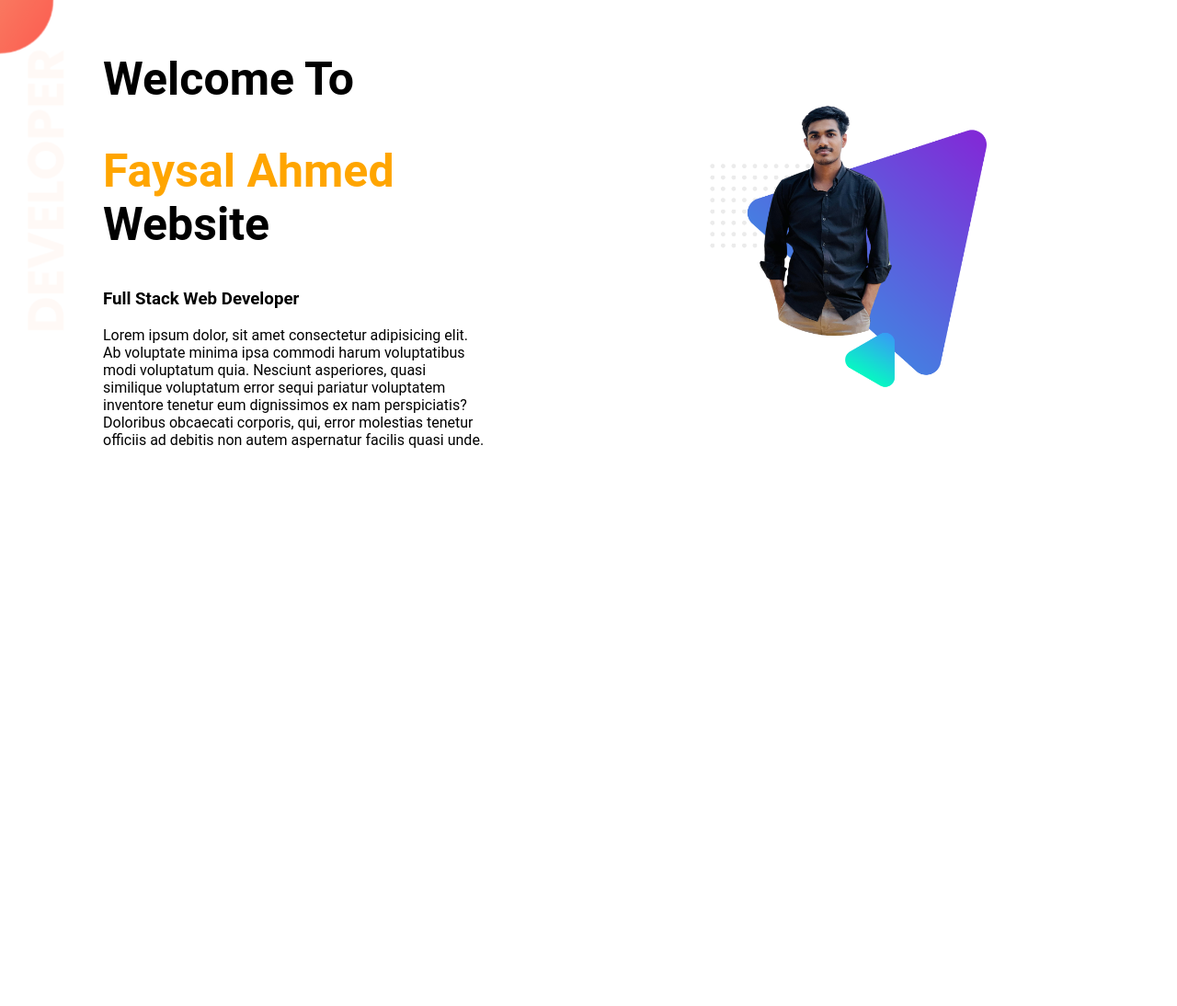
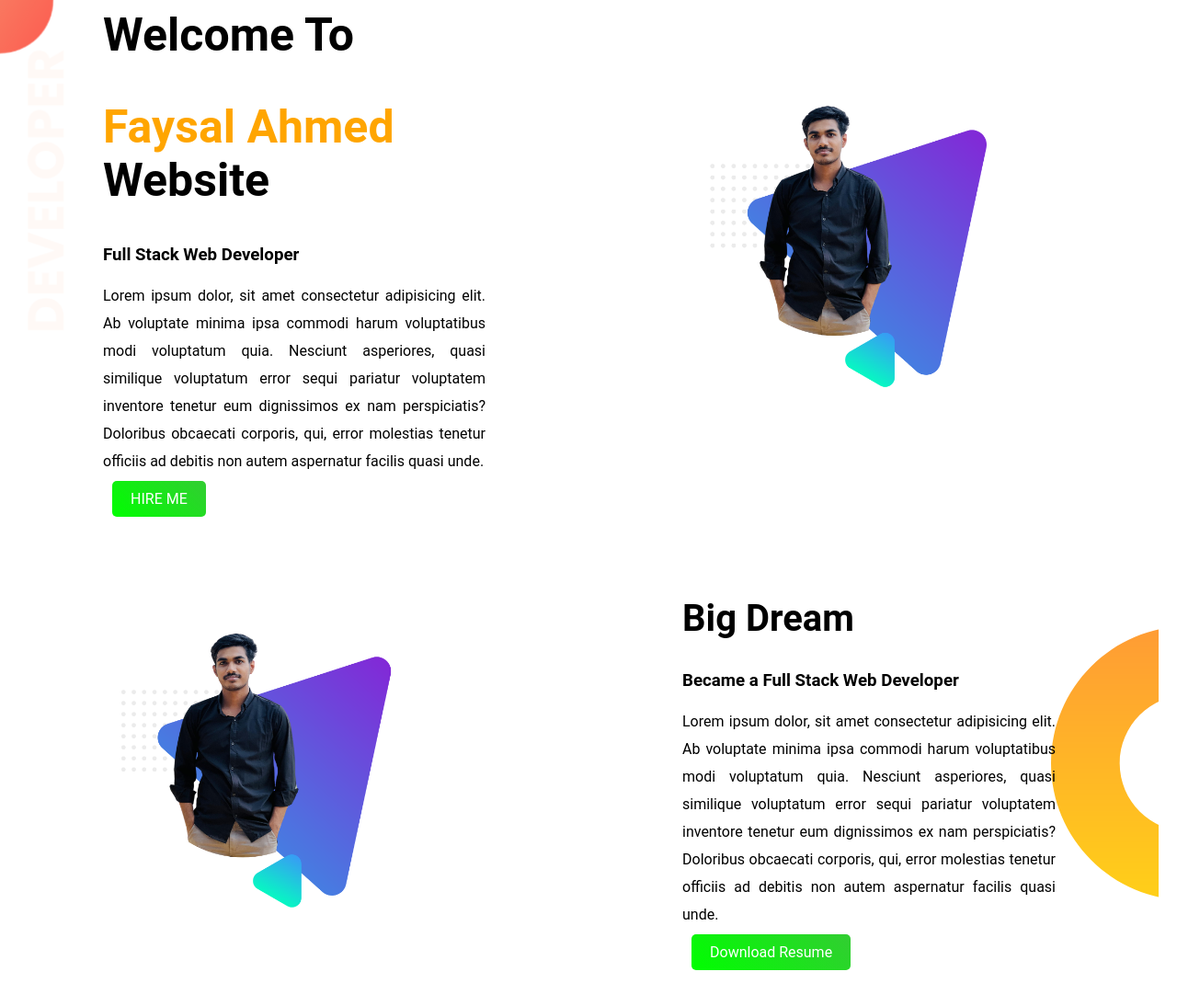
Before and after one commit to FyslAhmd/Personal-Portfolio, a plain HTML site: page index.html in a window 1280 px wide. Shown: the whole page at 92% size. Before the commit the page ends 800 px from the top, so only its background shows below. Drawn offline with Linux system fonts and the light colour scheme.

Commit message:
Dream area completed

```diff
--- a/index.html
+++ b/index.html
@@ -13,7 +13,7 @@
 </head>
 
 <body>
-    <section class="main-section">
+    <section class="section">
         <div class="half-width">
             <h1>Welcome To</h1>
             <h1><span id="name-highlight">Faysal Ahmed</span> Website</h1>
@@ -24,12 +24,34 @@
                 inventore
                 tenetur eum dignissimos ex nam perspiciatis? Doloribus obcaecati corporis, qui, error molestias tenetur
                 officiis
-                ad debitis non autem aspernatur facilis quasi unde.</p>
+                ad debitis non autem aspernatur facilis quasi unde.
+            </p>
+            <a class="link-button" href="https://www.linkedin.com/in/faysalahmedpatwary/" target="_blank">HIRE ME</a>
         </div>
         <div class="half-width">
             <img src="images/profile1.png" alt="">
         </div>
     </section>
+    <section class="section dream-area">
+        <div class="half-width">
+            <img src="images/profile1.png" alt="">
+        </div>
+        <div class="half-width">
+            <h2>Big Dream</h2>
+            <h3>Became a Full Stack Web Developer</h3>
+            <p>Lorem ipsum dolor, sit amet consectetur adipisicing elit. Ab voluptate minima ipsa commodi harum
+                voluptatibus
+                modi voluptatum quia. Nesciunt asperiores, quasi similique voluptatum error sequi pariatur voluptatem
+                inventore
+                tenetur eum dignissimos ex nam perspiciatis? Doloribus obcaecati corporis, qui, error molestias tenetur
+                officiis
+                ad debitis non autem aspernatur facilis quasi unde.
+            </p>
+            <a class="link-button" href="https://www.linkedin.com/in/faysalahmedpatwary/" target="_blank">Download
+                Resume
+            </a>
+        </div>
+    </section>
 </body>
 
 </html>
--- a/style.css
+++ b/style.css
@@ -8,17 +8,22 @@ h1 {
     font-size: 50px;
 }
 
+h2 {
+    font-size: 40px;
+}
+
 #name-highlight {
     color: orange;
 }
 
-.main-section {
+.section {
     display: flex;
     justify-content: center;
     align-items: center;
     height: 65vh;
     background-image: url("images/top-banner.png");
     background-repeat: no-repeat;
+    margin-bottom: 50px;
 }
 
 .half-width {
@@ -27,6 +32,26 @@ h1 {
     padding: 1rem 2rem;
 }
 
+.half-width p {
+    text-align: justify;
+    line-height: 30px;
+}
+
 .half-width img {
     width: 100%;
 }
+
+.link-button {
+    text-decoration: none;
+    background-image: linear-gradient(45deg, lime, limegreen);
+    color: white;
+    padding: 10px 20px;
+    border-radius: 5px;
+    margin-left: 10px;
+}
+
+.dream-area {
+    margin-right: 20px;
+    background-image: url(images/dream-bg.png);
+    background-position: right;
+}
```
